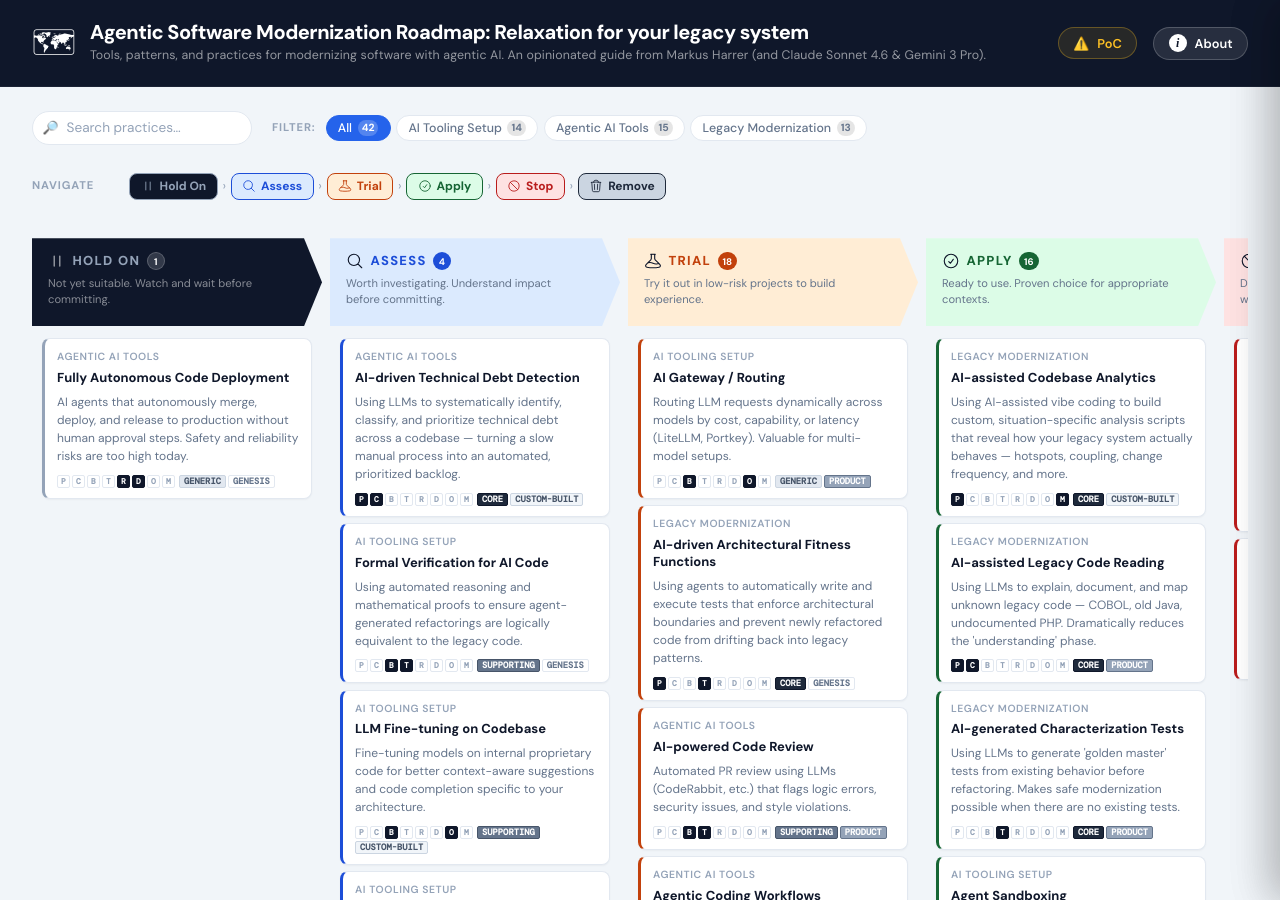
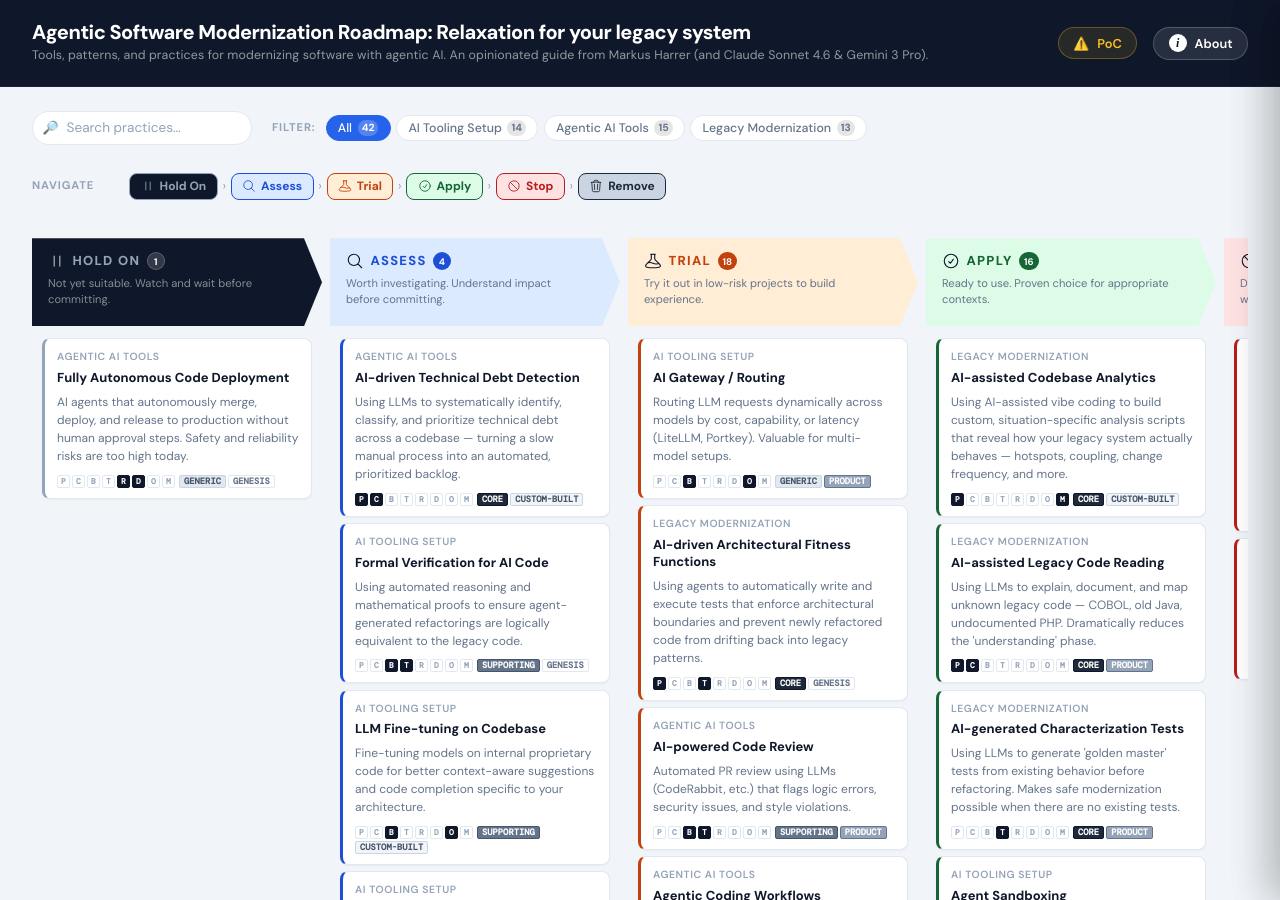
Before and after one commit to feststelltaste/asmr, a Jekyll site: the page built from index.html, in a window 1280 px wide and 900 px high. Built offline with Jekyll 4.4.1, drawn with Linux system fonts in a browser that asks for light colours.

Commit message:
remove map

```diff
--- a/_layouts/default.html
+++ b/_layouts/default.html
@@ -14,7 +14,6 @@
   <header class="site-header">
     <div class="header-inner">
       <div class="header-brand">
-        <span class="header-icon" aria-hidden="true">🗺</span>
         <div>
           <a href="{{ '/' | relative_url }}" class="site-home-link">
             <h1 class="site-title">{{ site.title }}</h1>
```
